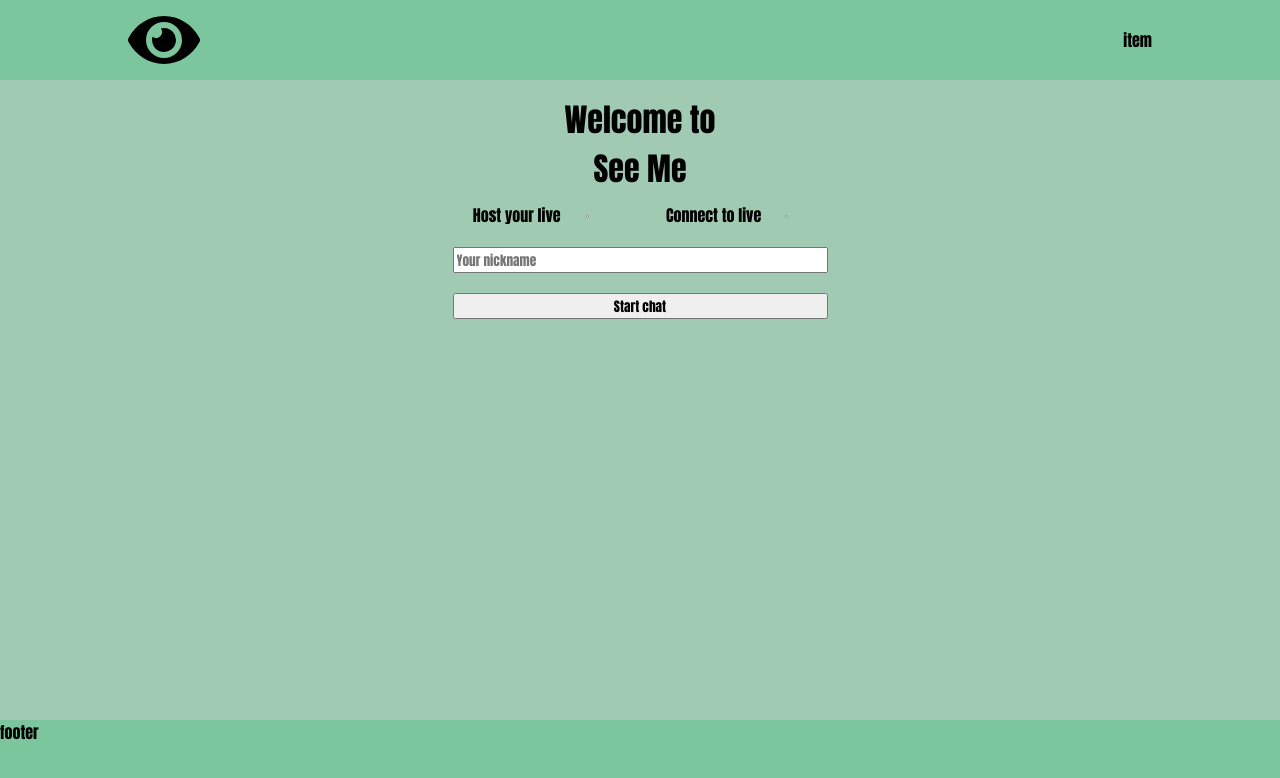
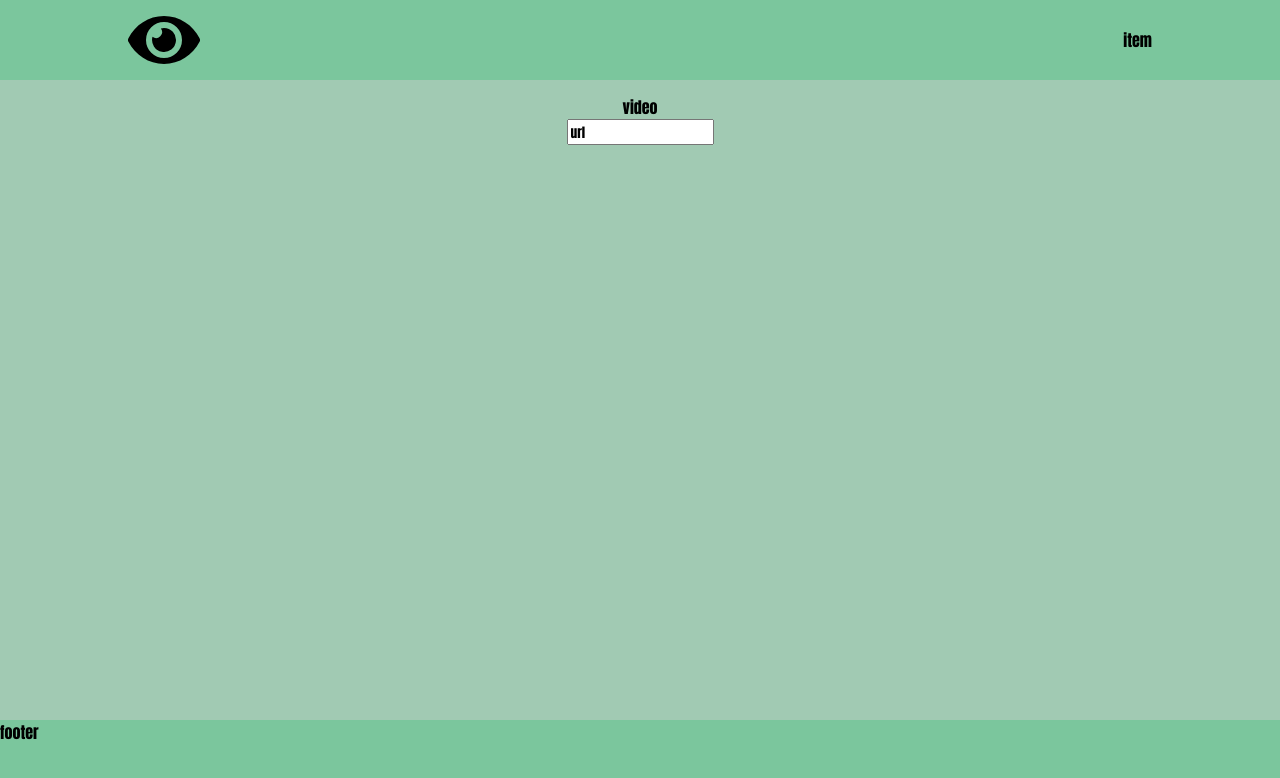
Before and after one commit to nbt-team/seeme_front-end, a React (Create React App) app: page /chat in a window 1280 px wide. Shown: the top 778 px of the page. Built offline with nearby package versions, Linux system fonts and the light colour scheme.

Commit message:
add general page

```diff
--- a/package.json
+++ b/package.json
@@ -6,6 +6,7 @@
     "node-sass": "^4.12.0",
     "react": "^16.10.2",
     "react-dom": "^16.10.2",
+    "react-router-dom": "^5.1.2",
     "react-scripts": "3.2.0"
   },
   "scripts": {
--- a/src/App.js
+++ b/src/App.js
@@ -1,17 +1,26 @@
 import React from 'react'
 import './style.scss'
 import Header from './components/Header'
-import Main from './components/Main'
+import General from './components/General'
+import ChatPage from './components/ChatPage'
 import Footer from './components/Footer'
+import { BrowserRouter as Router, Route } from "react-router-dom"
 
 function App() {
   return (
-    <>
-      <Header />
-      <Main />
-      <Footer />
-    </>
+    <Router>
+      <>
+        <Header />
+        <Route exact path='/'>
+          <General />
+        </Route>
+        <Route path='/chat'>
+          <ChatPage />
+        </Route>
+        <Footer />
+      </>
+    </Router>
   )
 }
 
-export default App;
+export default App
--- /dev/null
+++ b/src/components/ChatPage.jsx
@@ -0,0 +1,14 @@
+import React, {useState, useRef} from 'react'
+
+const ChatPage = () => {
+  return (
+    <main>
+      <div className="video">
+        video
+      </div>
+      <input type="text" value='url'/>
+    </main>
+  )
+}
+
+export default ChatPage
--- a/src/components/Main.jsx
+++ b/src/components/General.jsx
@@ -1,11 +1,12 @@
-import React, {useState, useRef} from 'react'
+import React, { useState, useRef } from 'react'
+import { Link } from "react-router-dom"
 
-const Main = () => {
+const General = () => {
   const [hostLive, setHostLive] = useState(false)
   const hostLiveCB = useRef(null)
   const connectLiveCB = useRef(null)
   const checkForSelected = () => {
-    if(hostLiveCB.current.checked) {
+    if (hostLiveCB.current.checked) {
       setHostLive(true)
     } else if (connectLiveCB.current.checked) {
       setHostLive(false)
@@ -14,11 +15,11 @@ const Main = () => {
 
   let style
   if (!hostLive) {
-    style = {gridColumn: '1/3'}
+    style = { gridColumn: '1/3' }
   } else {
     style = {}
   }
-
+  let chatId = '82378d238jdhd2'
   return (
     <main>
       <h1>Welcome to</h1>
@@ -27,27 +28,31 @@ const Main = () => {
       <div className="checkboxes">
         <div>
           <label for="hostLive">Host your live</label>
-          <input onChange={checkForSelected} ref={hostLiveCB} type="radio" name="type" id="hostLive"/>
+          <input onChange={checkForSelected} ref={hostLiveCB} type="radio" name="type" id="hostLive" />
         </div>
         <div>
           <label for="connectLive">Connect to live</label>
-          <input onChange={checkForSelected} ref={connectLiveCB} type="radio" name="type" id="connectLive"/>
+          <input onChange={checkForSelected} ref={connectLiveCB} type="radio" name="type" id="connectLive" />
         </div>
       </div>
       <div className="inputs">
         <input type="text" placeholder='Your nickname' />
-        { hostLive &&
-          <input id='url' type="text" value={'url'} />
+        {hostLive &&
+          <input id='url' type="text" value={chatId} />
         }
-        </div>
+      </div>
       <div className="buttons">
-        <button id='startBtn' style={style}>Start chat</button>
-        { hostLive &&
+        {hostLive &&
+          <Link to='/chat'>
+            <button id='startBtn'>Start chat</button>
+          </Link>
+        }
+        <Link to={`/chat/${chatId}`} style={style}>
           <button id='connectBtn'>Connect</button>
-        }
+        </Link>
       </div>
     </main>
   )
 }
 
-export default Main
+export default General
--- a/src/style.scss
+++ b/src/style.scss
@@ -36,7 +36,6 @@ header {
       }
       a:hover {
         color: red;
-        transition: all 0.5s;
       }
     }
   }
@@ -80,8 +79,10 @@ main {
     width: 30%;
     margin: 0 auto;
     gap: 15px;
-    #startBtn {
-      // justify-self: right;
+    a {
+      display: grid;
+      text-decoration: none;
+      width: 100%;
     }
   }
 }
```
Also changed, not shown: 1 other file (tests, documents, lock files or other folders).
